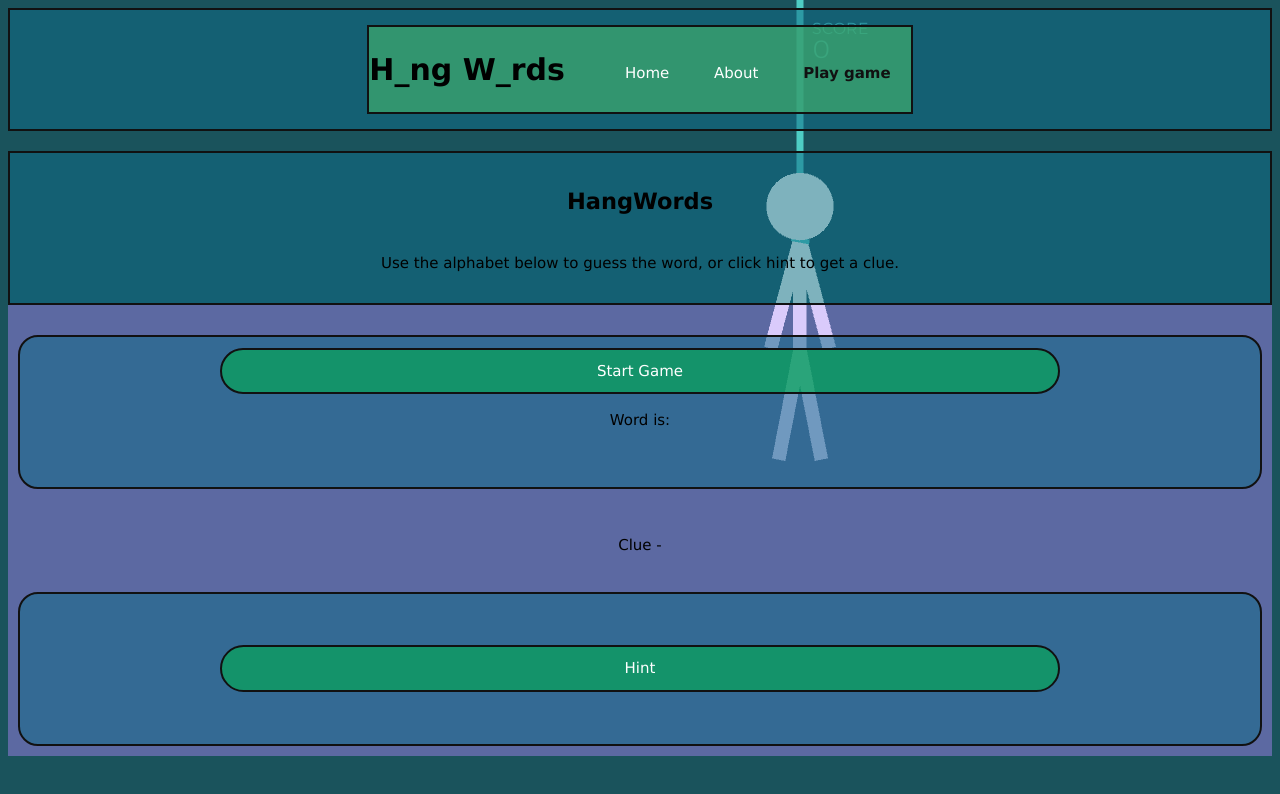
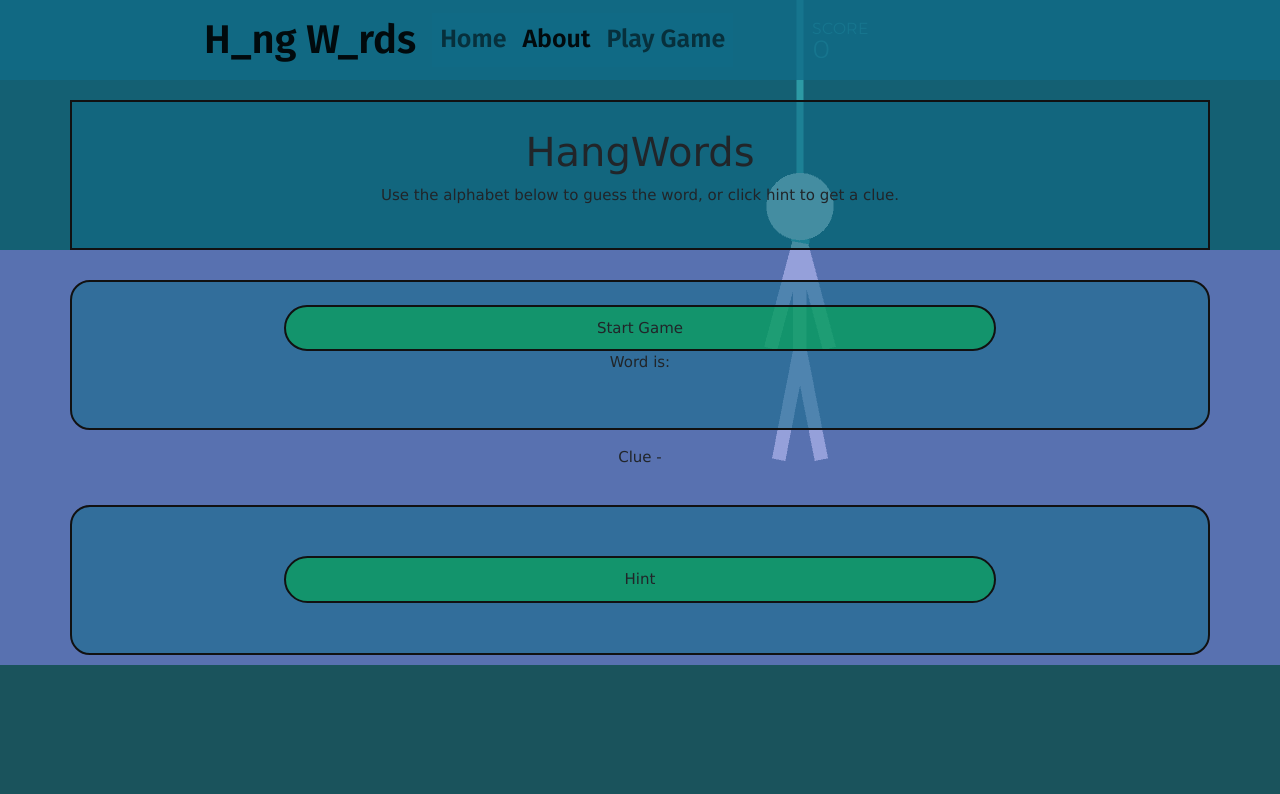
Before and after one commit to miikail/ID_TeamE8_Assg3_website, a plain HTML site: page game.html in a window 1280 px wide. Drawn offline with nearby package versions, Linux system fonts and the light colour scheme; a web font is replaced by a local one.

Commit message:
Added bootstrap to the program

```diff
--- a/css/style.css
+++ b/css/style.css
@@ -15,50 +15,36 @@ header, .container {
   background-color: #116c8885;
 }
 
-header {
-  position: relative;
-
-  display: flex;
-  justify-content: center;
-
-  border: 2px solid #111;
+nav {
+  height: 80px;
+  background-color: #116c8885;
+  font-family: 'Fira Sans', sans-serif;
+  padding-left: 15%;
 }
 
-header .container {
-  position: relative;
-
-  display: flex;
-  justify-content: flex-end;
-  flex-direction: row;
-
-  margin: 15px;
-
-  background-color: #3eaa6fb9;
-  border: 2px solid #111;
+nav div ul li {
+  background-color: #116c8885;
 }
 
-header li {
-  position: relative;
-  top: 20px;
-
-  display: inline;
-
-  padding: 0 20px 0 20px;
+.navbar-brand {
+  font-size: 40px;
 }
 
-header .current a {
-  color: #111111;
-  font-weight: bold;
+.nav-item {
+  font-size: 25px;
 }
 
-header a {
-  color: #ffffff;
-  text-decoration: none;
-
+.content-section {
+  padding-top: 60px;
+  padding-bottom: 40px;
 }
 
-header a:hover {
-  color: #000000;
+.container-md {
+  background-color: lightgray;
+  padding-left: 10%;
+  padding-right: 10%;
+  padding-top: 10px;
+  padding-bottom: 10px;
 }
 
 section .container {
--- a/game.html
+++ b/game.html
@@ -6,25 +6,40 @@
   <meta name="viewport" content="width=device-width, initial-scale=1.0">
   <title>H_ng W_rds</title>
 
+  <link href="https://cdn.jsdelivr.net/npm/bootstrap@5.0.0-beta2/dist/css/bootstrap.min.css" rel="stylesheet" integrity="sha384-BmbxuPwQa2lc/FVzBcNJ7UAyJxM6wuqIj61tLrc4wSX0szH/Ev+nYRRuWlolflfl" crossorigin="anonymous">
   <link rel="preconnect" href="https://fonts.gstatic.com">
+  <link href="https://fonts.googleapis.com/css2?family=Fira+Sans:wght@600&display=swap" rel="stylesheet">
   <link href="https://fonts.googleapis.com/css2?family=Damion&display=swap" rel="stylesheet">
-
   <link rel="stylesheet" href="./css/style.css">
 </head>
 <body>
   <header>
-    <div class="container">
+    <header>
       <!-- Header -->
       <!-- Title -->
-      <h1>H_ng W_rds</h1>
       <!-- Nav Bar -->
-      <ul>
-        <li><a href="index.html">Home</a></li>
-        <li><a href="about.html">About</a></li>
-        <li class="current"><a href="game.html">Play game</a></li>
-      </ul>
-    </div>
-  </header>
+      <nav class="navbar navbar-expand-lg navbar-light">
+        <div class="container-fluid">
+          <a class="navbar-brand" href="index.html">H_ng W_rds</a>
+          <button class="navbar-toggler" type="button" data-bs-toggle="collapse" data-bs-target="#navbarNav" aria-controls="navbarNav" aria-expanded="false" aria-label="Toggle navigation">
+            <span class="navbar-toggler-icon"></span>
+          </button>
+          <div class="collapse navbar-collapse" id="navbarNav">
+            <ul class="navbar-nav">
+              <li class="nav-item">
+                <a class="nav-link" href="index.html">Home</a>
+              </li>
+              <li class="nav-item">
+                <a class="nav-link active" aria-current="page" href="about.html">About</a>
+              </li>
+              <li class="nav-item">
+                <a class="nav-link" href="game.html">Play Game</a>
+              </li>
+            </ul>
+          </div>
+        </div>
+      </nav>
+    </header>
 
   <section>
     <!-- Body -->
@@ -66,6 +81,6 @@
 
 
 <script src="./js/script.js"></script>
-
+<script src="https://cdn.jsdelivr.net/npm/bootstrap@5.0.0-beta2/dist/js/bootstrap.bundle.min.js" integrity="sha384-b5kHyXgcpbZJO/tY9Ul7kGkf1S0CWuKcCD38l8YkeH8z8QjE0GmW1gYU5S9FOnJ0" crossorigin="anonymous"></script>
 </body>
 </html>
```
Also changed, not shown: about.html (+27 -12 lines), index.html (+7 -5 lines).
